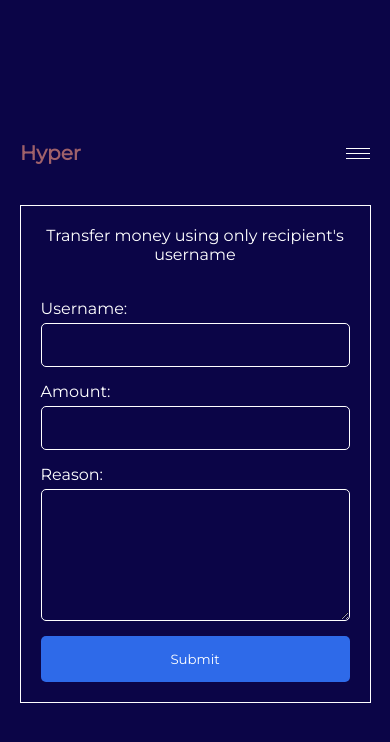
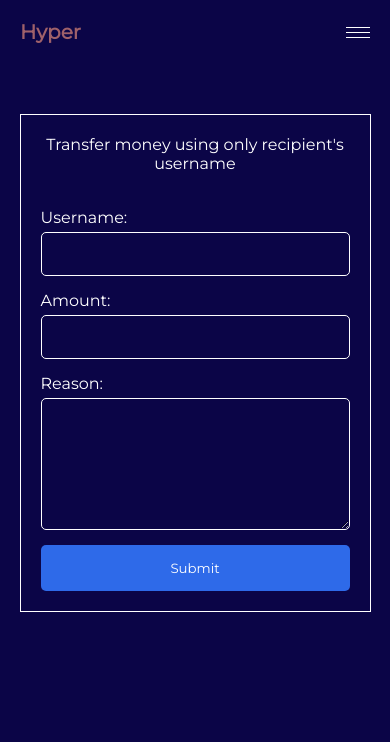
Before and after one commit to DevAdedeji/hyper, a Vue app: page /transfer in a window 390 px wide. Shown: the top 742 px of the page. Built offline with nearby package versions, Linux system fonts and the light colour scheme.

Commit message:
Doen with the UI

```diff
--- a/src/views/Transfer.vue
+++ b/src/views/Transfer.vue
@@ -84,8 +84,7 @@ export default {
   color: #fff;
   display: flex;
   align-items: center;
-  justify-content: space-between;
-
+  justify-content: center;
   .con {
     width: 100%;
     display: flex;
@@ -142,9 +141,10 @@ export default {
 
 @media (max-width: 600px) {
   .main {
-    height: 95vh;
+    min-height: 100vh;
+    align-items: flex-start;
     .con {
-      padding-top: 0;
+      padding: 0;
       .menubar {
         width: 100%;
         display: flex;
@@ -162,6 +162,7 @@ export default {
       }
       form {
         width: 90%;
+        margin-top: 30px;
       }
     }
   }
```
